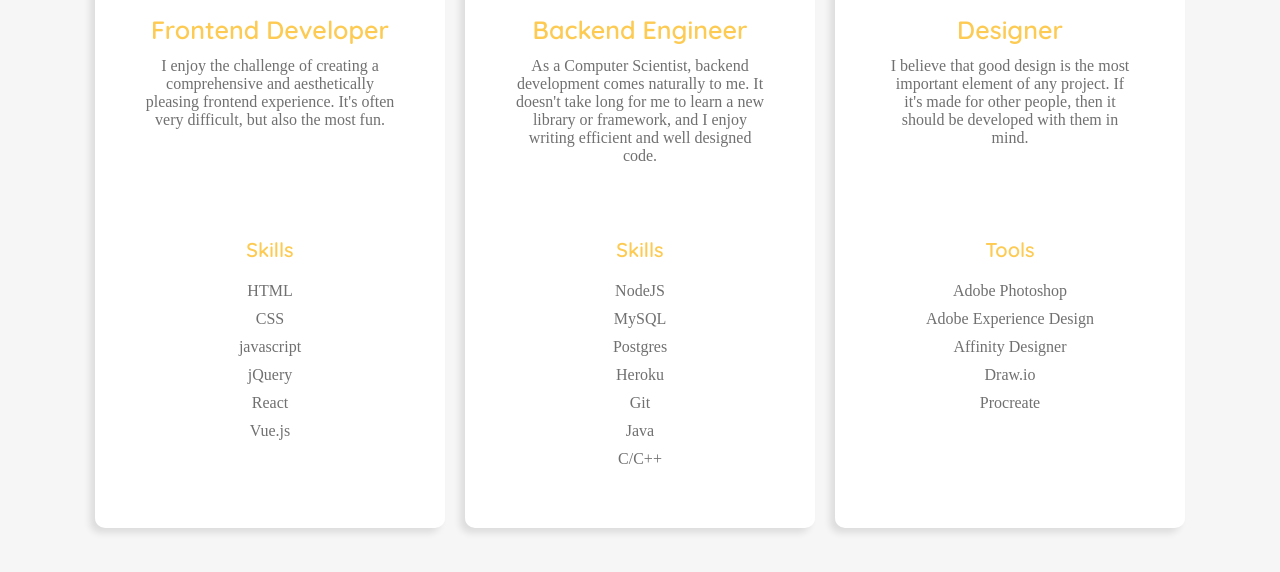
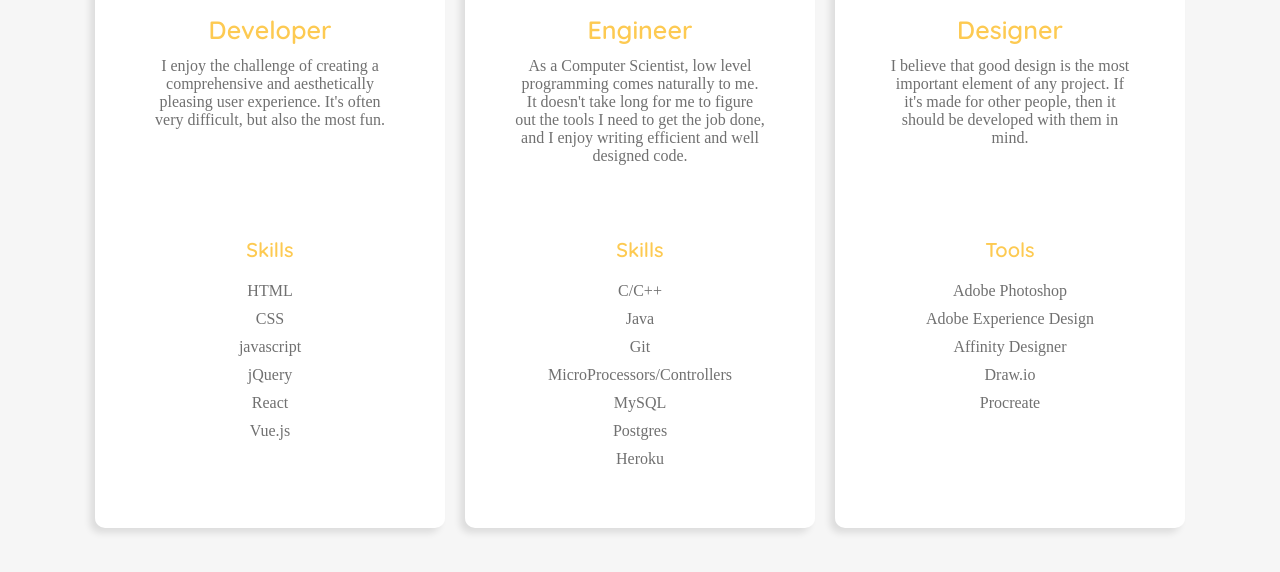
Before and after one commit to ChrisJol/Portfolio, a plain HTML site: page index.html in a window 1280 px wide. Shown: the part 2273-2845 px from the top of the page. Drawn offline with nearby package versions, Linux system fonts and the light colour scheme.

Commit message:
Update index.html

```diff
--- a/index.html
+++ b/index.html
@@ -112,9 +112,9 @@
         <div class="view__skills--container">
             <div class="view__skills--head">
                 <img class="view__skills--icon" src="public/images/icons/frontend-logo.png">
-                <h1 class="view__skills--title">Frontend Developer</h1>
+                <h1 class="view__skills--title">Developer</h1>
                 <p class="view__skills--desc">I enjoy the challenge of creating a comprehensive and aesthetically
-                    pleasing frontend experience. It's often very difficult, but also the most fun.</p>
+                    pleasing user experience. It's often very difficult, but also the most fun.</p>
             </div>
             <div class="view__skills--content">
                 <p class="skills__content--header">Skills</p>
@@ -129,20 +129,20 @@
         <div class="view__skills--container">
             <div class="view__skills--head">
                 <img class="view__skills--icon" src="public/images/icons/backend-logo.png">
-                <h1 class="view__skills--title">Backend Engineer</h1>
-                <p class="view__skills--desc">As a Computer Scientist, backend development comes naturally to me. It
-                    doesn't take long for me to learn a new library or framework, and I enjoy writing efficient and well
+                <h1 class="view__skills--title">Engineer</h1>
+                <p class="view__skills--desc">As a Computer Scientist, low level programming comes naturally to me. It
+                    doesn't take long for me to figure out the tools I need to get the job done, and I enjoy writing efficient and well
                     designed code.</p>
             </div>
             <div class="view__skills--content">
                 <p class="skills__content--header">Skills</p>
-                <p class="view__skills-skill">NodeJS</p>
+                <p class="view__skills-skill">C/C++</p>
+                <p class="view__skills-skill">Java</p>
+                <p class="view__skills-skill">Git</p>
+                <p class="view__skills-skill">MicroProcessors/Controllers</p>
                 <p class="view__skills-skill">MySQL</p>
                 <p class="view__skills-skill">Postgres</p>
                 <p class="view__skills-skill">Heroku</p>
-                <p class="view__skills-skill">Git</p>
-                <p class="view__skills-skill">Java</p>
-                <p class="view__skills-skill">C/C++</p>
             </div>
         </div>
         <div class="view__skills--container">
```
